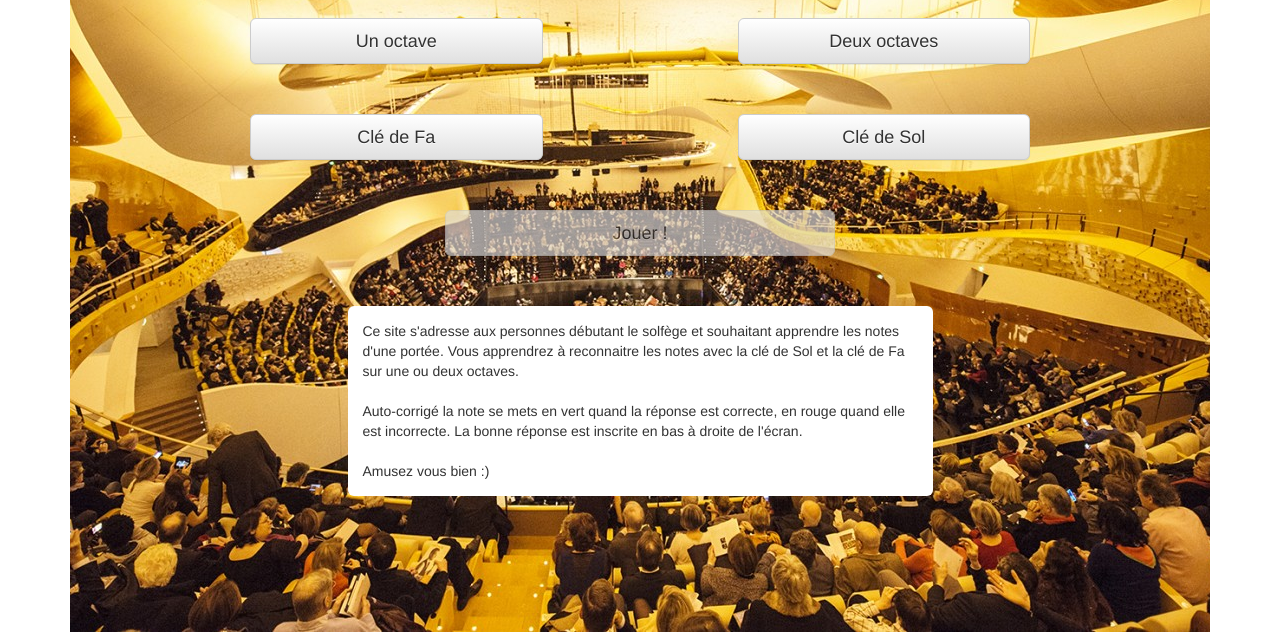
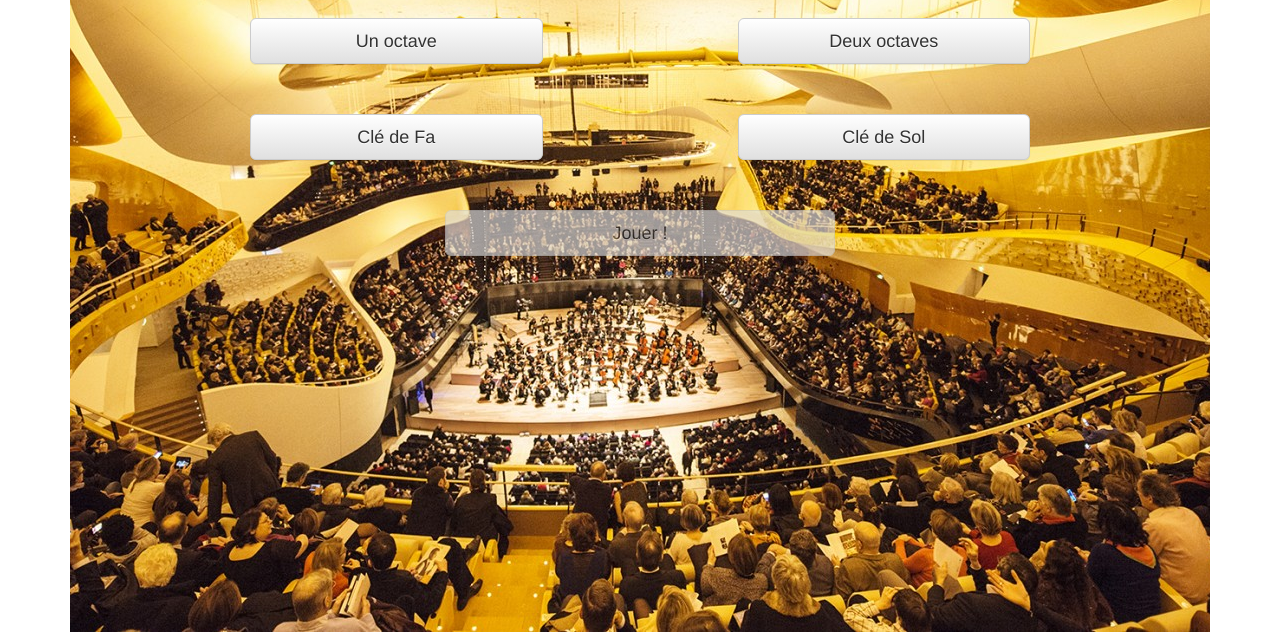
Before and after one commit to kapoue/partitions, a plain HTML site: page index.html in a window 1280 px wide. Shown: the part 235-868 px from the top of the page. Drawn offline with nearby package versions, Linux system fonts and the light colour scheme.

Commit message:
Retrait du texte d'accueil

```diff
--- a/index.html
+++ b/index.html
@@ -46,11 +46,11 @@
 				</button>
 			</div>
 
-			<div class="col-lg-6 col-lg-offset-3 col-xs-8 col-xs-offset-2 text-explanation">
-				Ce site s'adresse aux personnes débutant le solfège et souhaitant apprendre les notes d'une portée. Vous apprendrez à reconnaitre les notes avec la clé de Sol et la clé de Fa sur une ou deux octaves.<br><br>
-				Auto-corrigé la note se mets en vert quand la réponse est correcte, en rouge quand elle est incorrecte. La bonne réponse est inscrite en bas à droite de l'écran.<br><br>
-				Amusez vous bien :)
-			</div>
+			<!--<div class="col-lg-6 col-lg-offset-3 col-xs-8 col-xs-offset-2 text-explanation">-->
+				<!--Ce site s'adresse aux personnes débutant le solfège et souhaitant apprendre les notes d'une portée. Vous apprendrez à reconnaitre les notes avec la clé de Sol et la clé de Fa sur une ou deux octaves.<br><br>-->
+				<!--Auto-corrigé la note se mets en vert quand la réponse est correcte, en rouge quand elle est incorrecte. La bonne réponse est inscrite en bas à droite de l'écran.<br><br>-->
+				<!--Amusez vous bien :)-->
+			<!--</div>-->
 
 		</div>
 	</div>
```
